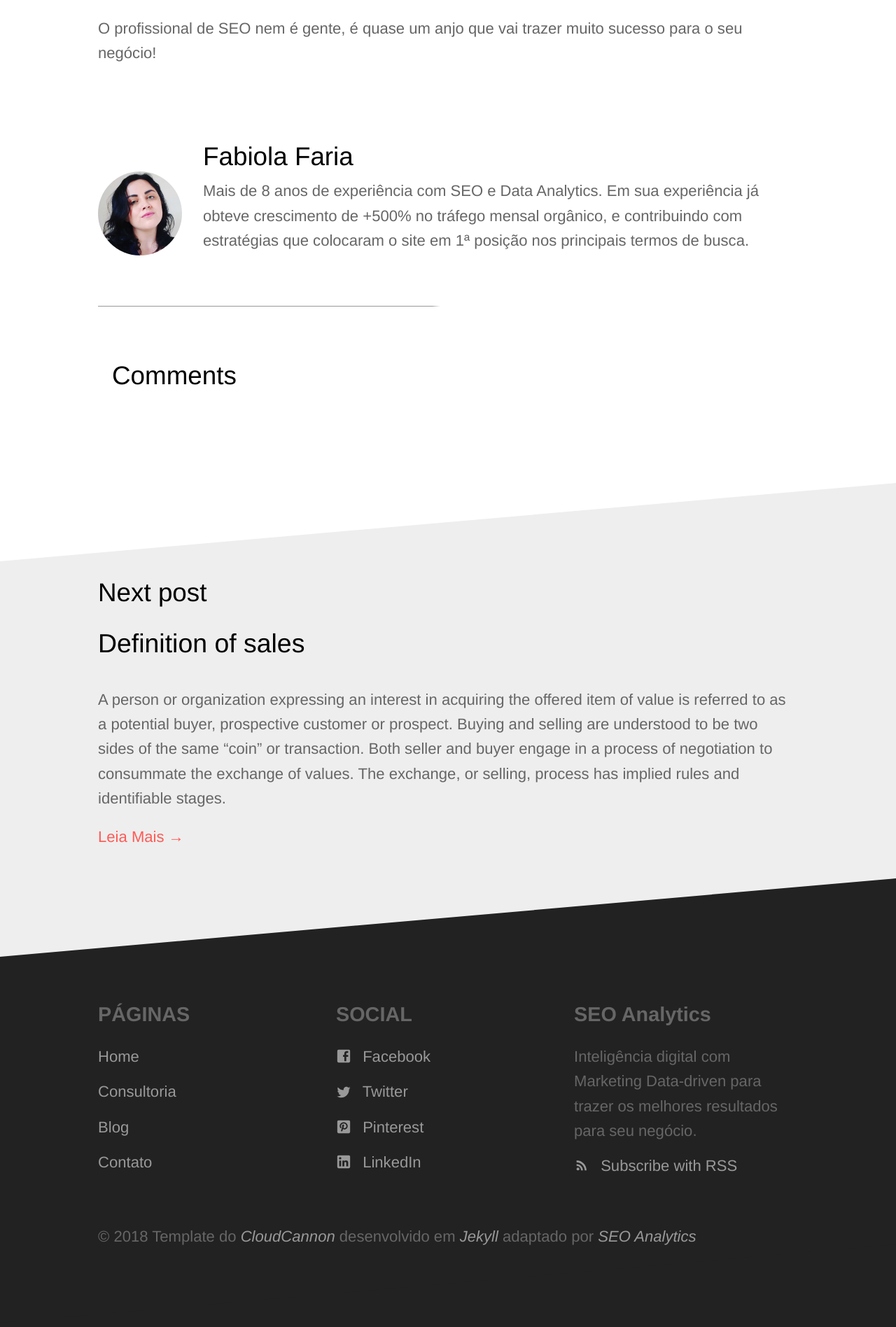
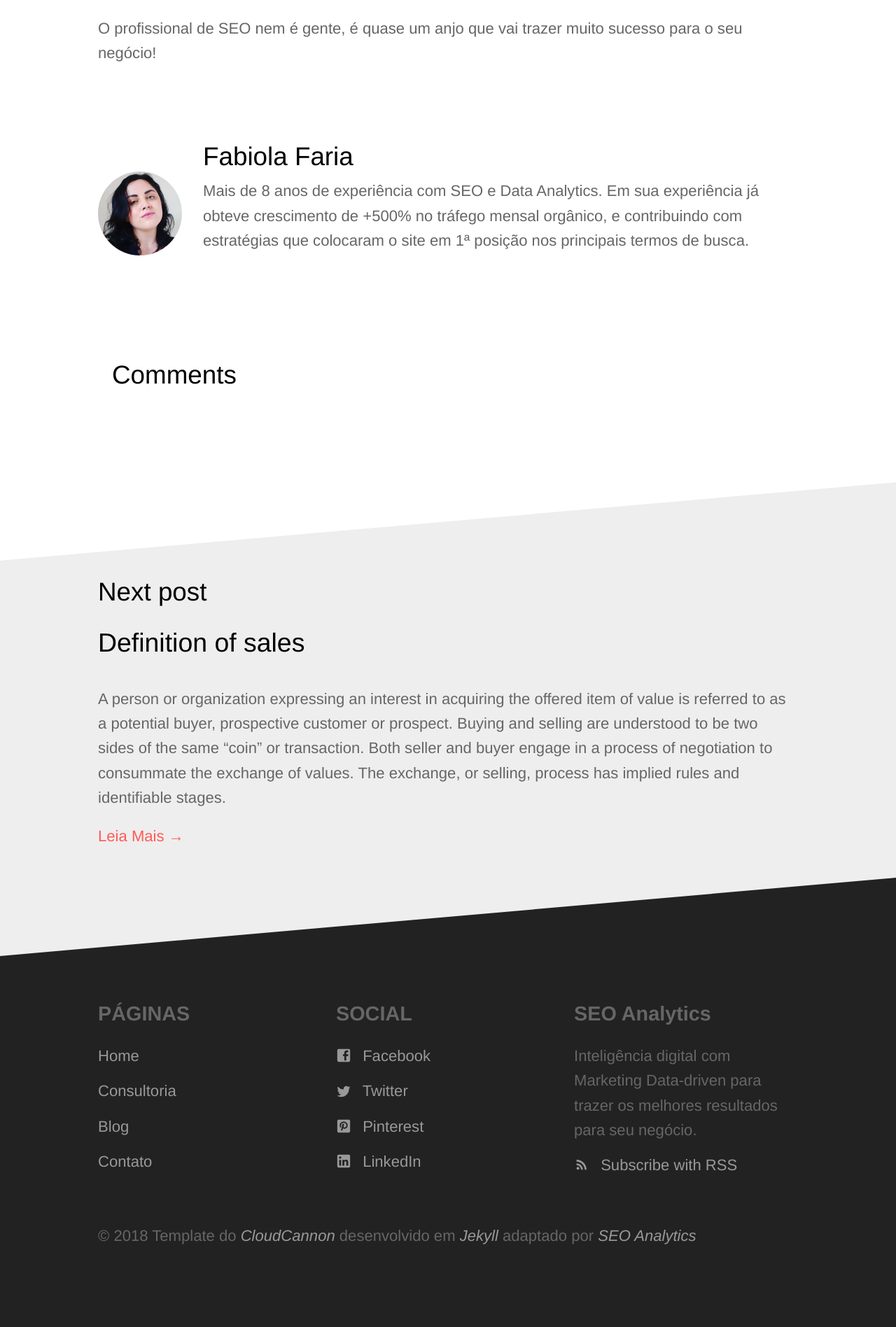
Before and after one commit to seoanalytics/seoanalytics.github.io, a Jekyll site: the page built from _posts/2018-07-18-seo-serve-para-o-seu-negócio.md, in a window 1280 px wide. Shown: the part 1609-3505 px from the top of the page at 70% size. Built offline with Jekyll 4.4.1, drawn with Linux system fonts in a browser that asks for light colours; comment, search, counter and statistics services are not loaded.

Commit message:
Updated '_sass/author-box.scss' via CloudCannon

```diff
--- a/_sass/author-box.scss
+++ b/_sass/author-box.scss
@@ -4,7 +4,7 @@
   align-items: center;
   margin-top: 30px;
   padding-bottom: 30px;
-  border-bottom: 1px solid #999999;
+  //border-bottom: 1px solid #999999;
   .author-img {
     width: 120px;
     height: 120px;
```
